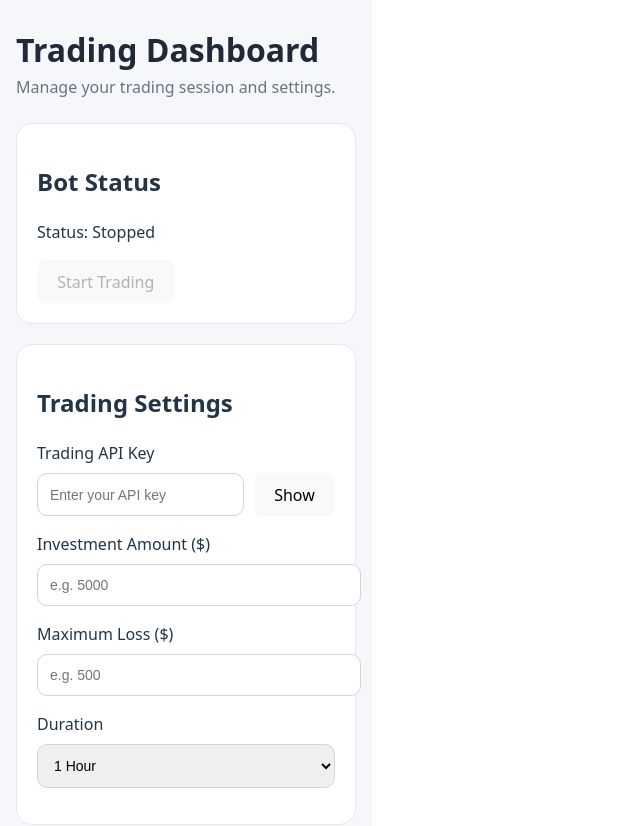
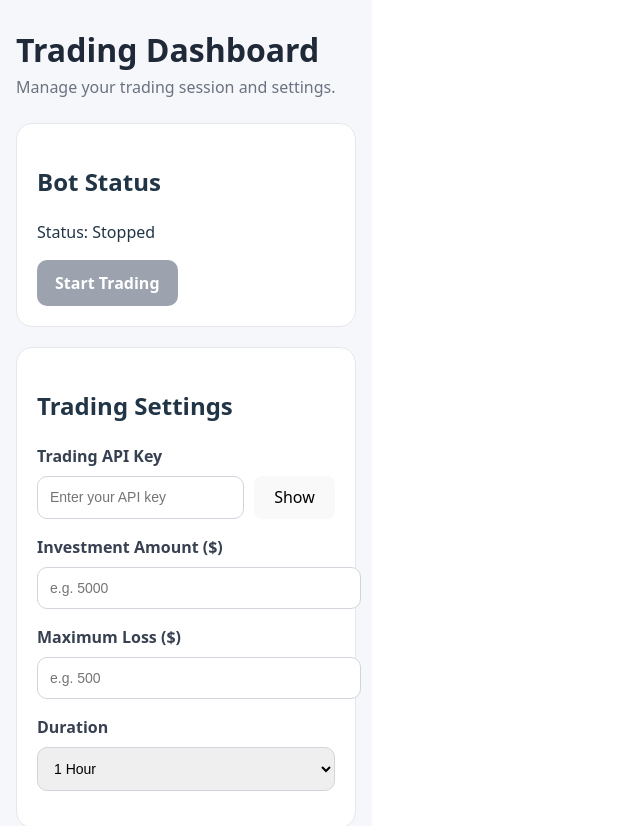
Before and after one commit to stefan18-ux/tradingbot, a React (Vite) app in the folder frontend/: page / in a window 1280 px wide. Shown: the top 826 px of the page, without its empty margins (0-640 px from the left). Built offline with nearby package versions, Linux system fonts and the light colour scheme.

Commit message:
add color to start/stop trading button and fix label visibility

```diff
--- a/frontend/src/pages/TradingDashboard.css
+++ b/frontend/src/pages/TradingDashboard.css
@@ -37,6 +37,8 @@
   flex-direction: column;
   gap: 8px;
   margin-bottom: 16px;
+  color: #374151;
+  font-weight: 600;
 }
 
 .input-row {
@@ -55,3 +57,25 @@
   background: #f3f4f6;
   cursor: not-allowed;
 }
+
+.btn {
+  padding: 12px 18px;
+  border: none;
+  border-radius: 10px;
+  color: white;
+  font-weight: 600;
+  cursor: pointer;
+}
+
+.btn.start {
+  background: #16a34a;
+}
+
+.btn.stop {
+  background: #dc2626;
+}
+
+.btn:disabled {
+  background: #9ca3af;
+  cursor: not-allowed;
+}
--- a/frontend/src/pages/TradingDashboard.tsx
+++ b/frontend/src/pages/TradingDashboard.tsx
@@ -50,6 +50,7 @@ export function TradingDashboard() {
                         </p>
 
                         <button
+                            className={isBotRunning ? "btn stop" : "btn start"}
                             onClick={handleToggleBot}
                             disabled={!isBotRunning && !isFormValid}
                         >
@@ -98,7 +99,7 @@ export function TradingDashboard() {
                             />
                         </div>
 
-                       <div className="form-group">
+                        <div className="form-group">
                             <label htmlFor="maxLoss">Maximum Loss ($)</label>
                             <input
                                 className="form-input"
@@ -107,7 +108,7 @@ export function TradingDashboard() {
                                 placeholder="e.g. 500"
                                 value={maxLoss}
                                 onChange={(event) => {
-                                setMaxLoss(event.target.value);
+                                    setMaxLoss(event.target.value);
                                 }}
                                 disabled={isBotRunning}
                             />
@@ -121,7 +122,7 @@ export function TradingDashboard() {
                                 id="duration"
                                 value={duration}
                                 onChange={(event) => {
-                                setDuration(event.target.value);
+                                    setDuration(event.target.value);
                                 }}
                                 disabled={isBotRunning}
                             >
```
